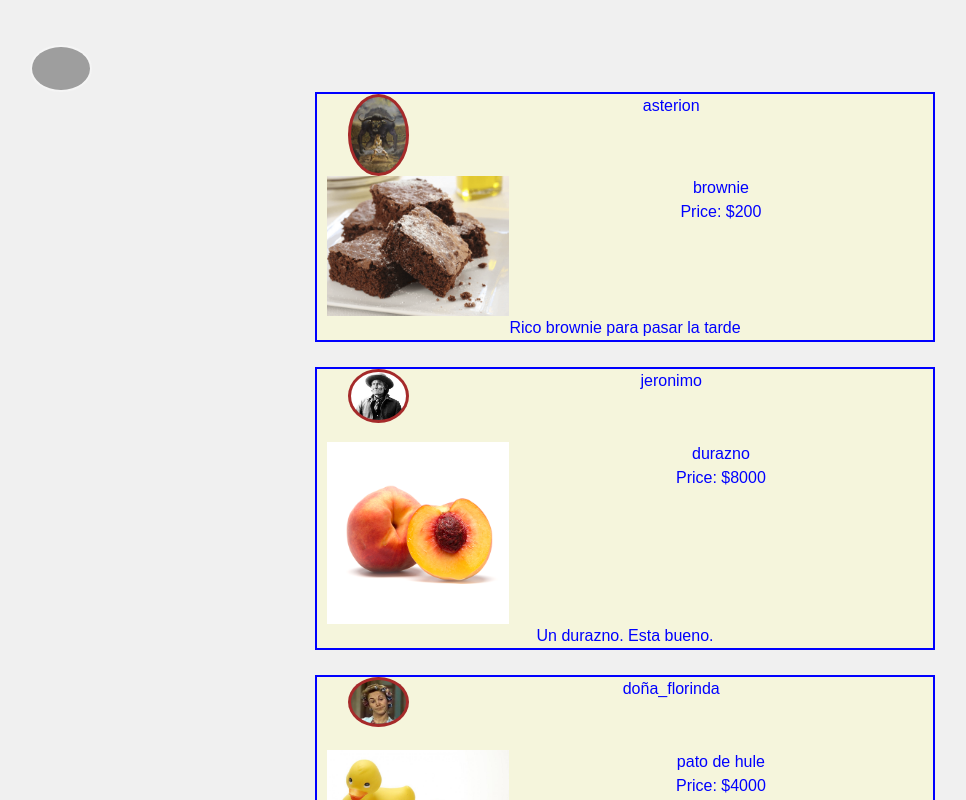
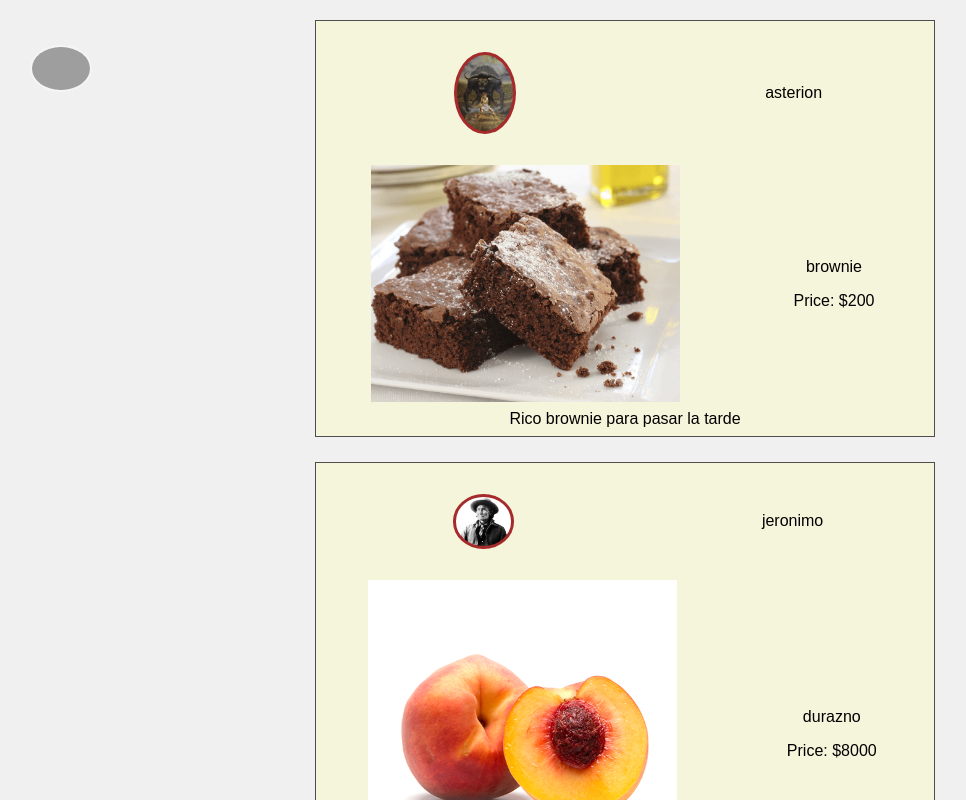
Before and after one commit to osvarp/interfaz_humano_computador, a React (Vite) app in the folder project/: page /Explorar in a window 1280 px wide. Shown: the top 800 px of the page, without its empty margins (15-981 px from the left). Built offline with nearby package versions, Linux system fonts and the light colour scheme; grey boxes are pictures that could not be loaded.

Commit message:
Trate de mejorar lo que esta en 'displayProduct' para que se parezca un poco más a lo del canva.

```diff
--- a/project/src/components/displayProduct.jsx
+++ b/project/src/components/displayProduct.jsx
@@ -3,16 +3,20 @@ import styles from '/src/styles/productDisplay.module.css';
 function DisplayProduct( { product } ) {
     return (
         <div className={styles.productBox} >
-            <div>
+            <div className = {styles.imageFlexBox} >
                 <img src={product.profileImage} className={styles.profileImage} />
                 <h4 className={styles.productDisplayText}> {product.userName} </h4>
             </div>
-            <div className={styles.imageTextBlock}>
+
+            <div className={styles.imageFlexBox}>
                 <img src={product.productImage} className={styles.productImage} />
-                <h2 className={styles.productDisplayText}> {product.productName} </h2>
-                <h4 className={styles.productDisplayText}> Price: ${product.price} </h4>
+                <div className={styles.priceBlock} >
+                    <h2 className={styles.productDisplayText}> {product.productName} </h2>
+                    <h4 className={styles.productDisplayText}> Price: ${product.price} </h4>
+                </div>
             </div>
-            <p className={styles.productDisplayDescription}> { product.productDescription } </p>
+
+            <p className={styles.productDisplayText}> { product.productDescription } </p>
         </div>
     )
 }
--- a/project/src/styles/goBackButton.module.css
+++ b/project/src/styles/goBackButton.module.css
@@ -11,6 +11,7 @@
     margin-top: 2%;
     border-radius: 50%;
     padding: 2px;
+    float: left;
 }
 
 .goBackImage:hover {
--- a/project/src/styles/productDisplay.module.css
+++ b/project/src/styles/productDisplay.module.css
@@ -4,15 +4,14 @@
     width: 50%;
     margin-left: 25%;
     margin-bottom: 2%;
-    border: 2px solid blue;
+    border: 1px solid rgb(80, 77, 77);
 }
 
-.imageTextBlock{
-    display: block;
-    overflow: hidden;
-    clear: left;
-    margin-left: 10px;
-    margin-top: 8%;
+.imageFlexBox{
+    display: flex;
+    flex-direction: row;
+    justify-content: space-around;
+    align-items: center;
 }
 
 .profileImage{
@@ -21,8 +20,7 @@
     height: 10%;
     border-radius: 50%;
     padding: 3px;
-    margin-left: 5%;
-    float: left;
+    margin: 5%;
 }
 
 .profileImage:hover {
@@ -30,20 +28,18 @@
 }
 
 .productImage{
-    background-color: brown;
-    max-width: 30%;
-    max-height: 20%;
-    float: left;
+    max-width: 50%;
+    max-height: 35%;
 }
 
-.productDisplayText{
-    color: blue;
-    text-align: center;
-    vertical-align: baseline;
+.priceBlock{
+    display: flex;
+    flex-direction: column;
+    justify-content: space-evenly;
 }
 
-.productDisplayDescription {
-    color: blue;
-    clear: left;
+.productDisplayText {
+    color: black;
     text-align: center;
+    margin: 5px;
 }
```
